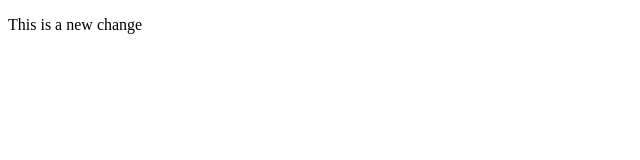
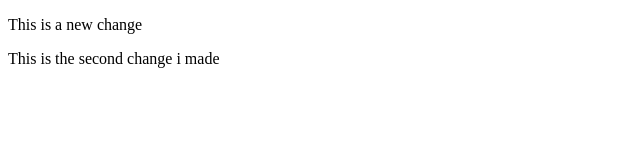
Before and after one commit to ata-ec/dev-practice-lab, a plain HTML site: page index.html in a window 1280 px wide. Shown: the whole page, without its empty margins (0-640 px from the left). Drawn offline with Linux system fonts and the light colour scheme.

Commit message:
This is a change

```diff
--- a/index.html
+++ b/index.html
@@ -7,5 +7,6 @@
 </head>
 <body>
     <p>This is a new change </p>
+    <p>This is the second change i made</p>
 </body>
 </html>
```
